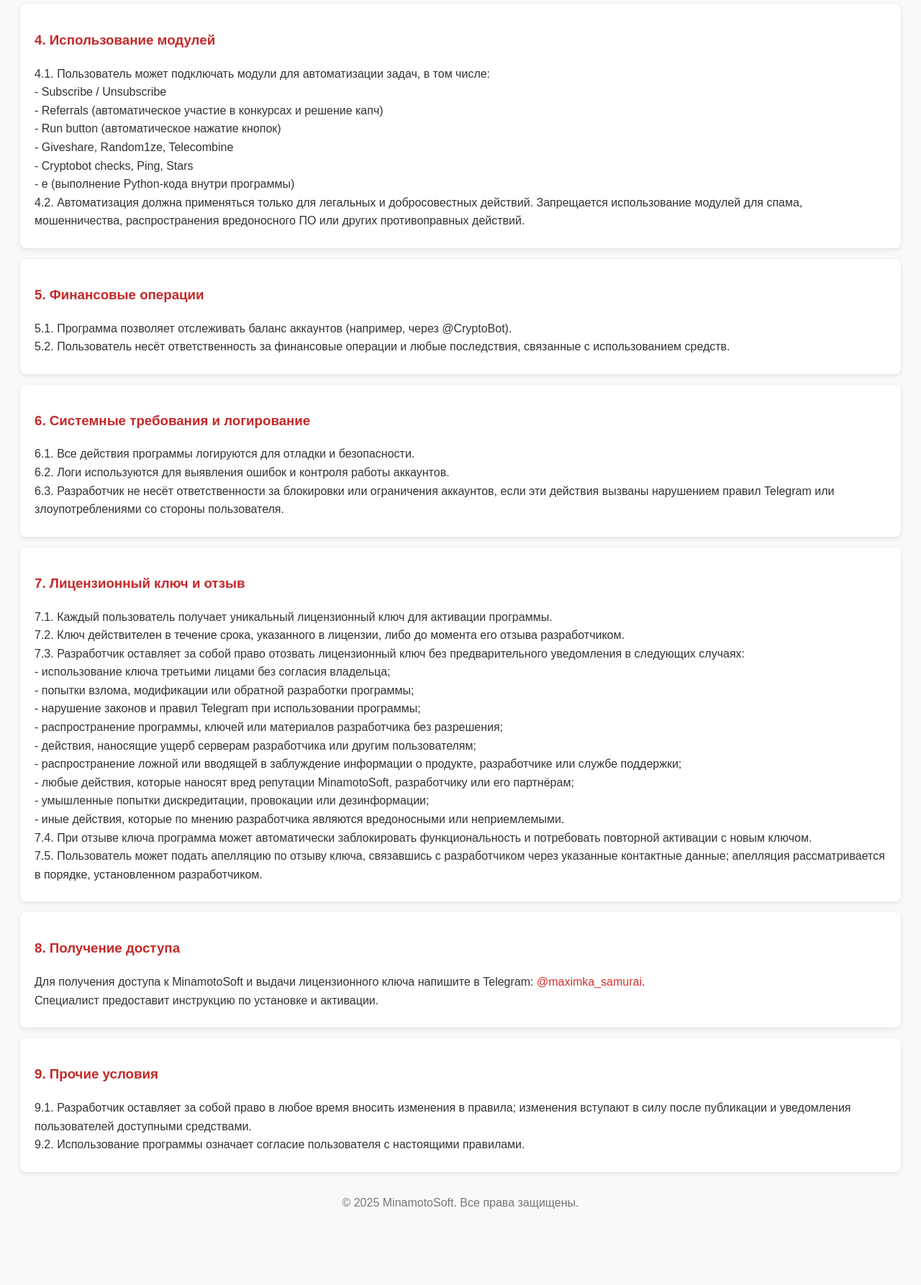
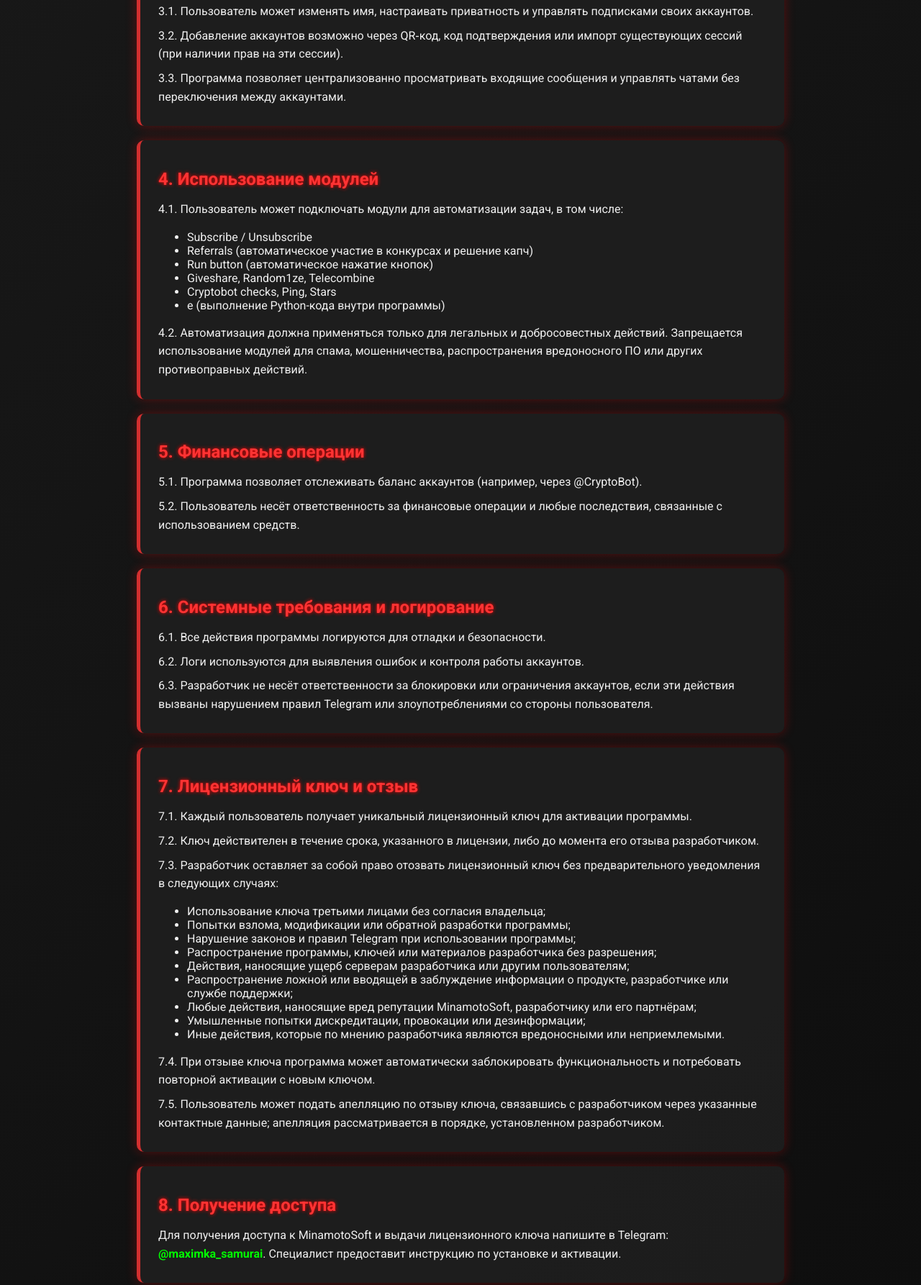
Before and after one commit to DEf4IKS/BIO, a plain HTML site: page rule/index.html in a window 1280 px wide. Shown: the part 814-2600 px from the top of the page at 72% size. Before the commit the page ends 2526 px from the top, so only its background shows below. Drawn offline with Linux system fonts and the light colour scheme.

Commit message:
Update index.html

```diff
--- a/rule/index.html
+++ b/rule/index.html
@@ -4,143 +4,182 @@
   <meta charset="UTF-8">
   <meta name="viewport" content="width=device-width, initial-scale=1.0">
   <title>Правила использования MinamotoSoft</title>
-  <link rel="stylesheet" href="https://cdnjs.cloudflare.com/ajax/libs/font-awesome/6.4.0/css/all.min.css">
+  <link href="https://fonts.googleapis.com/css2?family=Roboto:wght@400;700&display=swap" rel="stylesheet">
   <style>
     body {
-      font-family: Arial, sans-serif;
+      margin: 0;
+      font-family: 'Roboto', sans-serif;
+      background: linear-gradient(135deg, #1a1a1a, #0d0d0d);
+      color: #f0f0f0;
+    }
+
+    header {
+      background: #0d0d0d;
+      text-align: center;
+      padding: 40px 20px;
+      border-bottom: 2px solid #d32f2f;
+      position: relative;
+    }
+
+    header h1 {
+      font-size: 2.5rem;
+      color: #d32f2f;
+      margin: 0;
+      text-shadow: 0 0 10px #ff0000, 0 0 20px #ff4d4d;
+    }
+
+    header img {
+      position: absolute;
+      right: 20px;
+      top: 20px;
+      width: 80px;
+      border-radius: 10px;
+      box-shadow: 0 0 15px #00ff00;
+    }
+
+    main {
+      padding: 30px 20px;
+      max-width: 900px;
+      margin: 0 auto;
+    }
+
+    .rule-card {
+      background: rgba(30, 30, 30, 0.9);
+      border-left: 5px solid #d32f2f;
+      border-radius: 10px;
+      padding: 20px 25px;
+      margin-bottom: 20px;
+      box-shadow: 0 0 15px rgba(255,0,0,0.3);
+      transition: transform 0.2s ease;
+    }
+
+    .rule-card:hover {
+      transform: scale(1.02);
+      box-shadow: 0 0 25px rgba(255,0,0,0.5);
+    }
+
+    h2 {
+      color: #ff3333;
+      font-size: 1.5rem;
+      margin-bottom: 15px;
+      text-shadow: 0 0 5px #ff0000;
+    }
+
+    p {
+      margin: 8px 0;
       line-height: 1.6;
-      background-color: #f8f9fa;
-      color: #333;
-      padding: 20px;
     }
-    h2 {
-      color: #d32f2f;
-      text-align: center;
-      margin-bottom: 20px;
+
+    a {
+      color: #00ff00;
+      text-decoration: none;
+      font-weight: bold;
     }
-    h3 {
-      color: #c62828;
-      margin-top: 20px;
-    }
-    p {
-      margin: 10px 0;
-    }
-    .rule-card {
-      background: #fff;
-      padding: 15px 20px;
-      margin-bottom: 15px;
-      border-radius: 8px;
-      box-shadow: 0 2px 6px rgba(0,0,0,0.1);
-    }
-    a {
-      color: #d32f2f;
-      text-decoration: none;
-    }
+
     a:hover {
       text-decoration: underline;
+    }
+
+    footer {
+      text-align: center;
+      padding: 30px 20px;
+      color: #777;
+      border-top: 2px solid #d32f2f;
+      margin-top: 40px;
     }
   </style>
 </head>
 <body>
 
-  <h2><i class="fas fa-file-contract"></i> Правила использования MinamotoSoft</h2>
-  <p>MinamotoSoft — мощный инструмент для управления множеством Telegram-аккаунтов. Простой интерфейс, продвинутые возможности — идеальное решение как для новичков, так и для опытных пользователей.</p>
+  <header>
+    <h1>MinamotoSoft Rules</h1>
+    <img src="https://i.imgur.com/9T5fT9X.png" alt="Грогу персонаж">
+  </header>
+
+  <main>
 
     <div class="rule-card">
-    <h3>1. Общие положения</h3>
-    <p>
-      1.1. Программа предназначена только для личного или корпоративного использования в соответствии с приобретённой лицензией.<br>
-      1.2. Любое копирование, распространение или модификация программы без письменного согласия разработчика запрещены.<br>
-      1.3. Пользователь обязан соблюдать все действующие законы и правила Telegram и своей страны при использовании программы.<br>
-      1.4. Все действия, связанные с нарушением правил и законов, выполняются пользователем на свой страх и риск; разработчик не несёт ответственности за последствия противоправных действий.
-    </p>
+      <h2>1. Общие положения</h2>
+      <p>1.1. Программа предназначена только для личного или корпоративного использования в соответствии с приобретённой лицензией.</p>
+      <p>1.2. Любое копирование, распространение или модификация программы без письменного согласия разработчика запрещены.</p>
+      <p>1.3. Пользователь обязан соблюдать все действующие законы и правила Telegram и своей страны при использовании программы.</p>
+      <p>1.4. Все действия, связанные с нарушением правил и законов, выполняются пользователем на свой страх и риск; разработчик не несёт ответственности за последствия противоправных действий.</p>
     </div>
 
     <div class="rule-card">
-    <h3>2. Ответственность пользователя</h3>
-    <p>
-      2.1. Пользователь несёт полную ответственность за любые операции, совершаемые через программу, включая массовые подписки, рассылки, участие в конкурсах и другие автоматизированные действия.<br>
-      2.2. Пользователь обязуется использовать программу в правовых и этичных целях.
-    </p>
+      <h2>2. Ответственность пользователя</h2>
+      <p>2.1. Пользователь несёт полную ответственность за любые операции, совершаемые через программу, включая массовые подписки, рассылки, участие в конкурсах и другие автоматизированные действия.</p>
+      <p>2.2. Пользователь обязуется использовать программу в правовых и этичных целях.</p>
     </div>
 
     <div class="rule-card">
-    <h3>3. Управление аккаунтами</h3>
-    <p>
-      3.1. Пользователь может изменять имя, настраивать приватность и управлять подписками своих аккаунтов.<br>
-      3.2. Добавление аккаунтов возможно через QR‑код, код подтверждения или импорт существующих сессий (при наличии прав на эти сессии).<br>
-      3.3. Программа позволяет централизованно просматривать входящие сообщения и управлять чатами без переключения между аккаунтами.
-    </p>
+      <h2>3. Управление аккаунтами</h2>
+      <p>3.1. Пользователь может изменять имя, настраивать приватность и управлять подписками своих аккаунтов.</p>
+      <p>3.2. Добавление аккаунтов возможно через QR‑код, код подтверждения или импорт существующих сессий (при наличии прав на эти сессии).</p>
+      <p>3.3. Программа позволяет централизованно просматривать входящие сообщения и управлять чатами без переключения между аккаунтами.</p>
     </div>
 
     <div class="rule-card">
-    <h3>4. Использование модулей</h3>
-    <p>
-      4.1. Пользователь может подключать модули для автоматизации задач, в том числе:<br>
-      - Subscribe / Unsubscribe<br>
-      - Referrals (автоматическое участие в конкурсах и решение капч)<br>
-      - Run button (автоматическое нажатие кнопок)<br>
-      - Giveshare, Random1ze, Telecombine<br>
-      - Cryptobot checks, Ping, Stars<br>
-      - e (выполнение Python-кода внутри программы)<br>
-      4.2. Автоматизация должна применяться только для легальных и добросовестных действий. Запрещается использование модулей для спама, мошенничества, распространения вредоносного ПО или других противоправных действий.
-    </p>
+      <h2>4. Использование модулей</h2>
+      <p>4.1. Пользователь может подключать модули для автоматизации задач, в том числе:</p>
+      <ul>
+        <li>Subscribe / Unsubscribe</li>
+        <li>Referrals (автоматическое участие в конкурсах и решение капч)</li>
+        <li>Run button (автоматическое нажатие кнопок)</li>
+        <li>Giveshare, Random1ze, Telecombine</li>
+        <li>Cryptobot checks, Ping, Stars</li>
+        <li>e (выполнение Python-кода внутри программы)</li>
+      </ul>
+      <p>4.2. Автоматизация должна применяться только для легальных и добросовестных действий. Запрещается использование модулей для спама, мошенничества, распространения вредоносного ПО или других противоправных действий.</p>
     </div>
 
     <div class="rule-card">
-    <h3>5. Финансовые операции</h3>
-    <p>
-      5.1. Программа позволяет отслеживать баланс аккаунтов (например, через @CryptoBot).<br>
-      5.2. Пользователь несёт ответственность за финансовые операции и любые последствия, связанные с использованием средств.
-    </p>
+      <h2>5. Финансовые операции</h2>
+      <p>5.1. Программа позволяет отслеживать баланс аккаунтов (например, через @CryptoBot).</p>
+      <p>5.2. Пользователь несёт ответственность за финансовые операции и любые последствия, связанные с использованием средств.</p>
     </div>
 
     <div class="rule-card">
-    <h3>6. Системные требования и логирование</h3>
-    <p>
-      6.1. Все действия программы логируются для отладки и безопасности.<br>
-      6.2. Логи используются для выявления ошибок и контроля работы аккаунтов.<br>
-      6.3. Разработчик не несёт ответственности за блокировки или ограничения аккаунтов, если эти действия вызваны нарушением правил Telegram или злоупотреблениями со стороны пользователя.
-    </p>
+      <h2>6. Системные требования и логирование</h2>
+      <p>6.1. Все действия программы логируются для отладки и безопасности.</p>
+      <p>6.2. Логи используются для выявления ошибок и контроля работы аккаунтов.</p>
+      <p>6.3. Разработчик не несёт ответственности за блокировки или ограничения аккаунтов, если эти действия вызваны нарушением правил Telegram или злоупотреблениями со стороны пользователя.</p>
     </div>
 
     <div class="rule-card">
-    <h3>7. Лицензионный ключ и отзыв</h3>
-    <p>
-      7.1. Каждый пользователь получает уникальный лицензионный ключ для активации программы.<br>
-      7.2. Ключ действителен в течение срока, указанного в лицензии, либо до момента его отзыва разработчиком.<br>
-      7.3. Разработчик оставляет за собой право отозвать лицензионный ключ без предварительного уведомления в следующих случаях:<br>
-      - использование ключа третьими лицами без согласия владельца;<br>
-      - попытки взлома, модификации или обратной разработки программы;<br>
-      - нарушение законов и правил Telegram при использовании программы;<br>
-      - распространение программы, ключей или материалов разработчика без разрешения;<br>
-      - действия, наносящие ущерб серверам разработчика или другим пользователям;<br>
-      - распространение ложной или вводящей в заблуждение информации о продукте, разработчике или службе поддержки;<br>
-      - любые действия, которые наносят вред репутации MinamotoSoft, разработчику или его партнёрам;<br>
-      - умышленные попытки дискредитации, провокации или дезинформации;<br>
-      - иные действия, которые по мнению разработчика являются вредоносными или неприемлемыми.<br>
-      7.4. При отзыве ключа программа может автоматически заблокировать функциональность и потребовать повторной активации с новым ключом.<br>
-      7.5. Пользователь может подать апелляцию по отзыву ключа, связавшись с разработчиком через указанные контактные данные; апелляция рассматривается в порядке, установленном разработчиком.
-    </p>
+      <h2>7. Лицензионный ключ и отзыв</h2>
+      <p>7.1. Каждый пользователь получает уникальный лицензионный ключ для активации программы.</p>
+      <p>7.2. Ключ действителен в течение срока, указанного в лицензии, либо до момента его отзыва разработчиком.</p>
+      <p>7.3. Разработчик оставляет за собой право отозвать лицензионный ключ без предварительного уведомления в следующих случаях:</p>
+      <ul>
+        <li>Использование ключа третьими лицами без согласия владельца;</li>
+        <li>Попытки взлома, модификации или обратной разработки программы;</li>
+        <li>Нарушение законов и правил Telegram при использовании программы;</li>
+        <li>Распространение программы, ключей или материалов разработчика без разрешения;</li>
+        <li>Действия, наносящие ущерб серверам разработчика или другим пользователям;</li>
+        <li>Распространение ложной или вводящей в заблуждение информации о продукте, разработчике или службе поддержки;</li>
+        <li>Любые действия, наносящие вред репутации MinamotoSoft, разработчику или его партнёрам;</li>
+        <li>Умышленные попытки дискредитации, провокации или дезинформации;</li>
+        <li>Иные действия, которые по мнению разработчика являются вредоносными или неприемлемыми.</li>
+      </ul>
+      <p>7.4. При отзыве ключа программа может автоматически заблокировать функциональность и потребовать повторной активации с новым ключом.</p>
+      <p>7.5. Пользователь может подать апелляцию по отзыву ключа, связавшись с разработчиком через указанные контактные данные; апелляция рассматривается в порядке, установленном разработчиком.</p>
     </div>
 
     <div class="rule-card">
-    <h3>8. Получение доступа</h3>
-    <p>
-      Для получения доступа к MinamotoSoft и выдачи лицензионного ключа напишите в Telegram: <a href="https://t.me/maximka_samurai" target="_blank">@maximka_samurai</a>.<br>
-      Специалист предоставит инструкцию по установке и активации.
-    </p>
+      <h2>8. Получение доступа</h2>
+      <p>Для получения доступа к MinamotoSoft и выдачи лицензионного ключа напишите в Telegram: <a href="https://t.me/maximka_samurai" target="_blank">@maximka_samurai</a>. Специалист предоставит инструкцию по установке и активации.</p>
     </div>
 
     <div class="rule-card">
-    <h3>9. Прочие условия</h3>
-    <p>
-      9.1. Разработчик оставляет за собой право в любое время вносить изменения в правила; изменения вступают в силу после публикации и уведомления пользователей доступными средствами.<br>
-      9.2. Использование программы означает согласие пользователя с настоящими правилами.
-    </p>
+      <h2>9. Прочие условия</h2>
+      <p>9.1. Разработчик оставляет за собой право в любое время вносить изменения в правила; изменения вступают в силу после публикации и уведомления пользователей доступными средствами.</p>
+      <p>9.2. Использование программы означает согласие пользователя с настоящими правилами.</p>
     </div>
 
-  <footer style="text-align:center; margin-top:30px; color:#777;">
+  </main>
+
+  <footer>
     © 2025 MinamotoSoft. Все права защищены.
   </footer>
 
```
Lines whose indentation alone changed are shown as unchanged.
